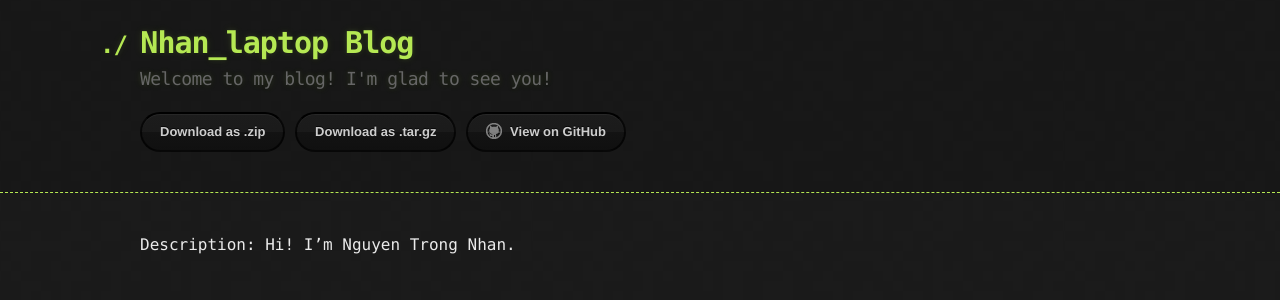
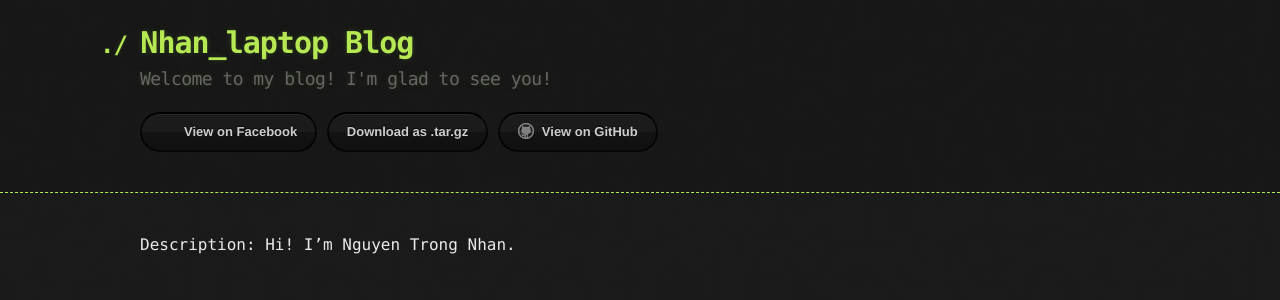
Before and after one commit to Nhan-Laptop/Nhan-Laptop.github.io, a Jekyll site: the page built from index.md, in a window 1280 px wide. Shown: the top 300 px of the page. Built offline with Jekyll 4.4.1, drawn with Linux system fonts in a browser that asks for light colours.

Commit message:
se change

```diff
--- a/_layouts/default.html
+++ b/_layouts/default.html
@@ -21,7 +21,7 @@
 
         <section id="downloads">
           {% if site.show_downloads %}
-            <a href="{{ site.github.zip_url }}" class="btn">Download as .zip</a>
+            <a href="{{ https://www.facebook.com/nhan.trongnguyen.3133/ }}" class="btn btn-facebook"><span class="icon"></span>View on Facebook</a>
             <a href="{{ site.github.tar_url }}" class="btn">Download as .tar.gz</a>
           {% endif %}
           <a href="{{ site.github.repository_url }}" class="btn btn-github"><span class="icon"></span>View on GitHub</a>
```
